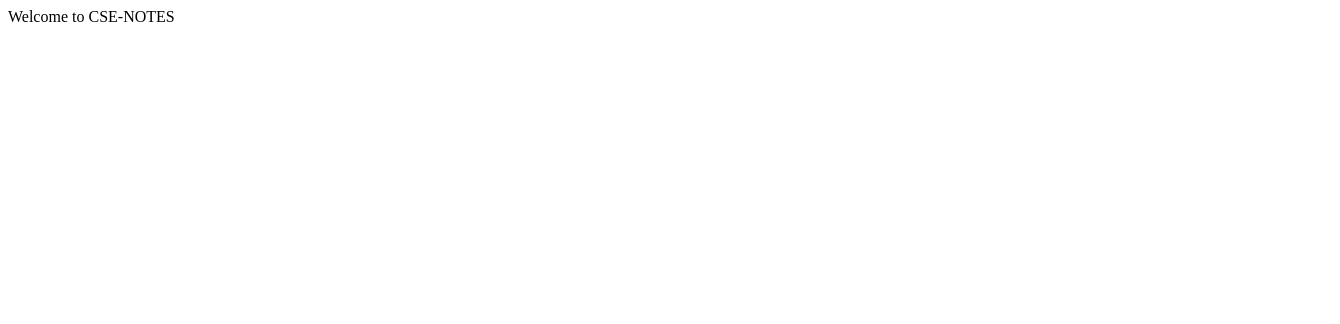
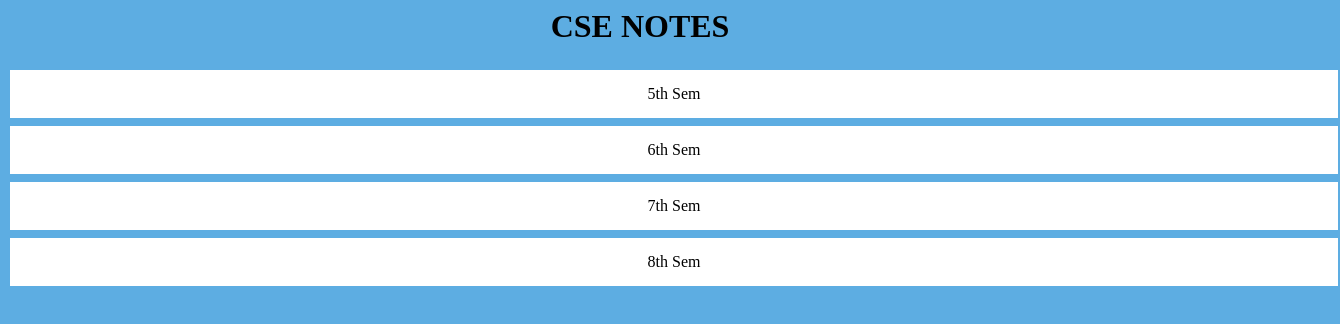
Before and after one commit to cse-notes/cse-notes.github.io, a plain HTML site: page index.html in a window 1280 px wide. Shown: the whole page, 1340 px wide, since content can reach past the window. Drawn offline with Linux system fonts and the light colour scheme.

Commit message:
Updated index.html

```diff
--- a/index.html
+++ b/index.html
@@ -1,5 +1,35 @@
-<HTML>
-<Body>
-Welcome to CSE-NOTES
-</BODY>
-</HTML>
+<html>
+<head>
+<title> CSE NOTES </title>
+<H1><center>CSE NOTES</center></H1>
+<style>
+.button {
+  background-color: #ffffff;
+  width: 100%;
+  border: none;
+  color: black;
+  padding: 15px 32px;
+  text-align: center;
+  text-decoration: none;
+  display: inline-block;
+  font-size: 16px;
+  margin: 4px 2px;
+  cursor: pointer;
+}
+
+.button:hover {
+  background-color: silver;
+  color: white;
+}
+</style>
+</head>
+
+<body style="background-color: #5dade2">
+
+<a href="5th_Sem.html" class="button">5th Sem</a> <br>
+<a href="6th_Sem.html" class="button">6th Sem</a> <br>
+<a href="nc.html" class="button">7th Sem</a> <br>
+<a href="nc.html" class="button">8th Sem</a> <br>
+
+</body>
+</html>
```
